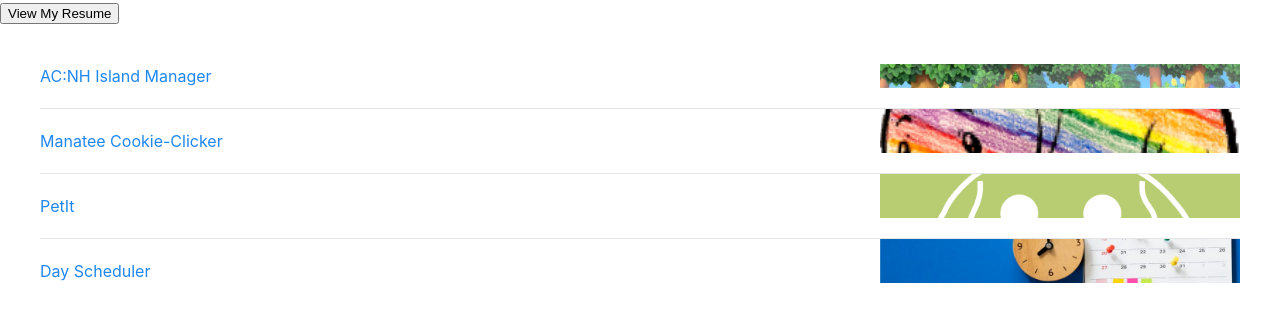
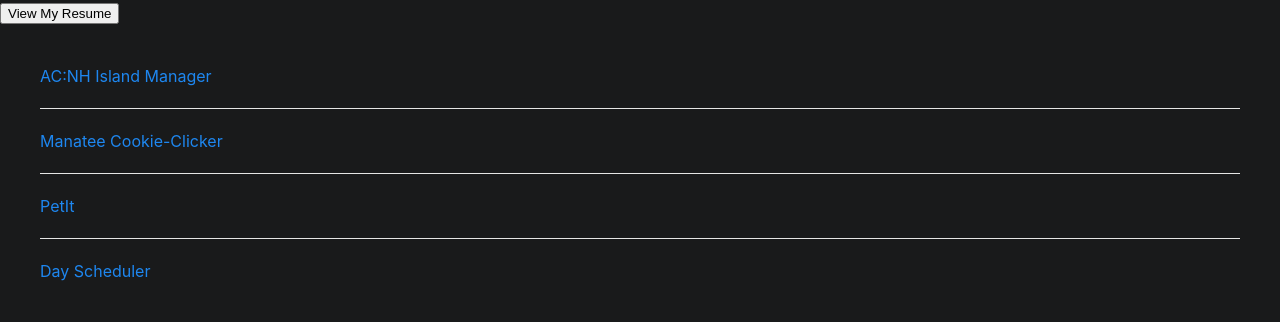
Before and after one commit to specsnstats/portfolio, a React (Create React App) app: page / in a window 1280 px wide. Shown: the top 322 px of the page. Built offline with nearby package versions, Linux system fonts and the light colour scheme.

Commit message:
finished with desktop styling for projectbox

```diff
--- a/package.json
+++ b/package.json
@@ -8,8 +8,9 @@
     "@testing-library/user-event": "^12.8.3",
     "react": "^17.0.2",
     "react-dom": "^17.0.2",
+    "react-markdown": "^7.1.1",
     "react-scripts": "4.0.3",
-    "uikit-react": "^3.1.3",
+    "uikit": "^3.9.4",
     "web-vitals": "^1.1.2"
   },
   "scripts": {
--- a/src/App.js
+++ b/src/App.js
@@ -4,7 +4,13 @@ import ResumeModal from "./ResumeModal";
 
 function App() {
   return (
-    <div>
+    <div
+      style={{
+        backgroundColor: "rgb(25,26,27)",
+        height: "1000px",
+        color: "white"
+      }}
+    >
       <ResumeModal />
       <ProjectBox />
     </div>
--- a/src/ProjectBox.js
+++ b/src/ProjectBox.js
@@ -3,57 +3,103 @@ import acnh from "./img/acnh.jpg"
 import rainbowManatee from "./img/rainbow-manatee.png"
 import scheduler from "./img/scheduler.jpg"
 import petit from "./img/petit.png";
+import ReactMarkdown from 'react-markdown'
+import reactMarkdown from "react-markdown";
+
 
 const projects = [
     {
         name: "AC:NH Island Manager",
         img: acnh,
         github: "https://github.com/Rallen4/project1-animal-crossing",
-        url: "",
-        description: "Animal Crossing: New Horizons Island Manager feeds info from an API and tracks user inputs with Local Storage, allowing them to filter and sort based off of desired results"
+        url: "https://rallen4.github.io/project1-animal-crossing/",
+        description: "Animal Crossing: New Horizons Island Manager feeds info from an API and tracks user inputs with Local Storage, allowing them to filter and sort based off of desired results. These results are then saved the next time you visit, and whenever you leave the website.",
+        contribution:"In this project, I was the Project Manager in a group with 3 other developers. My responsibilities also were fetching the API info, and displaying it in the table on the page, depending on the filters/categories that the user selected. I was also responsible for every time the user clicked on the box of a collectible, the local storage would update to reflect the user selection. I also provided support for other team members in the styling of the website.",
+        tech:"Javascript, HTML, CSS",
+        color:"#7DB0F2"
     },
     {
         name: "Manatee Cookie-Clicker",
         img: rainbowManatee,
         github: "https://github.com/POlsen-92/Manatee-Clicker",
         url: "https://manatee-clicker.herokuapp.com/",
-        description: ""
+        description: "A cookie clicker with a back-end server and database that keeps track of user scores and levels to display to a learderboard. Full login functionality (including the ability to update password/username), and integration of several technologies.",
+        contribution: "In this project, I was the Project Manager in a group with 3 other developers. My responsibilities in the project itself were handling the functionality of the cookie clicker, the upgrading/purchasing of manatees, the modal showing the name/role/img of the developers, and dealing with the Login/Logout functionality.",
+        tech:"JS, HTML, CSS, Handlebars",
+        color:"#B83D53"
     },
     {
         name: "PetIt",
         img: petit,
         github: "https://github.com/dimitermusic/petit-frontend",
         url: "https://petit-petfriendly.herokuapp.com/",
-        description: ""
+        description: "Website designed for User-Driven reviews on the pet-friendliness of establishments, both for a customer and a job POV. Fetches locations from google's API, and displays the information saved to the database that cooresponds to that specific location",
+        contribution:"In this project, I was the Project Manager in a group with 3 other developers. My responsibilities in the project itself were creating the page navigation and Login/Signup/Profile functionality. I was also in charge of grabbing the information from the database and displaying/formatting it correctly on the individual locations page, changing whether the location is a Job or an Establishment.",
+        tech:"JS, HTML, CSS, React",
+        color:"#BCCC74"
     },
     {
         name: "Day Scheduler",
         img: scheduler,
         github: "https://github.com/specsnstats/work-day-scheduler",
         url: "https://specsnstats.github.io/work-day-scheduler/",
-        description: ""
+        description: "Simple app that allows users to schedule their days from the hours of 9am to 5pm, then saving your information to Local Storage.",
+        contribution: "This was a solo project wherein I created the entire website from the CSS/Styling to the Javascript that runs the processes",
+        tech:"HTML, CSS, JS",
+        color:"#056BC2"
     }
 ];
 
 export default function ProjectBox() {
+
+    const techRender=(e)=>{
+        if(e.includes("Handlebars")){
+            return <div className="uk-flex uk-flex-center uk-flex-middle uk-margin-small-top">
+                <ReactMarkdown className="uk-margin-small-right">![CSS3](https://img.shields.io/badge/css3-%231572B6.svg?style=for-the-badge&logo=css3&logoColor=white)</ReactMarkdown>
+                <ReactMarkdown className="uk-margin-small-right">![JavaScript](https://img.shields.io/badge/javascript-%23323330.svg?style=for-the-badge&logo=javascript&logoColor=%23F7DF1E)</ReactMarkdown>
+                <ReactMarkdown className="uk-margin-small-right">![HTML5](https://img.shields.io/badge/html5-%23E34F26.svg?style=for-the-badge&logo=html5&logoColor=white)</ReactMarkdown>
+                <ReactMarkdown className="uk-margin-small-right">![HandlebarsJS](https://img.shields.io/badge/Handlebars.js-orange?logo=handlebars.js&logoColor=black&style=for-the-badge)</ReactMarkdown>
+                </div>
+
+        } else if (e.includes("React")){
+            return <div className="uk-flex uk-flex-center uk-flex-middle uk-margin-small-top">
+                <ReactMarkdown className="uk-margin-small-right">![CSS3](https://img.shields.io/badge/css3-%231572B6.svg?style=for-the-badge&logo=css3&logoColor=white)</ReactMarkdown>
+                <ReactMarkdown className="uk-margin-small-right">![JavaScript](https://img.shields.io/badge/javascript-%23323330.svg?style=for-the-badge&logo=javascript&logoColor=%23F7DF1E)</ReactMarkdown>
+                <ReactMarkdown className="uk-margin-small-right">![HTML5](https://img.shields.io/badge/html5-%23E34F26.svg?style=for-the-badge&logo=html5&logoColor=white)</ReactMarkdown>
+                <ReactMarkdown className="uk-margin-small-right">![React](https://img.shields.io/badge/react-%2320232a.svg?style=for-the-badge&logo=react&logoColor=%2361DAFB)</ReactMarkdown>
+                <ReactMarkdown className="uk-margin-small-right">![Redux](https://img.shields.io/badge/redux-%23593d88.svg?style=for-the-badge&logo=redux&logoColor=white)</ReactMarkdown>
+                </div>
+        } else {
+            return <div className="uk-flex uk-flex-center uk-flex-middle uk-margin-small-top">
+                <ReactMarkdown className="uk-margin-small-right">![CSS3](https://img.shields.io/badge/css3-%231572B6.svg?style=for-the-badge&logo=css3&logoColor=white)</ReactMarkdown>
+                <ReactMarkdown className="uk-margin-small-right">![JavaScript](https://img.shields.io/badge/javascript-%23323330.svg?style=for-the-badge&logo=javascript&logoColor=%23F7DF1E)</ReactMarkdown>
+                <ReactMarkdown className="uk-margin-small-right">![HTML5](https://img.shields.io/badge/html5-%23E34F26.svg?style=for-the-badge&logo=html5&logoColor=white)</ReactMarkdown>
+                </div>
+        }
+    }
 
     return (
         <div>
             <ul className="uk-list-divider uk-margin-medium-left uk-margin-medium-right uk-margin-medium-top uk-list-large" uk-accordion="true">
 
                 {projects.map((project) => (
-                    <li style={{
-                        backgroundImage: "url(" + project.img + ")",
-                        backgroundPosition: "right",
-                        backgroundRepeat: "no-repeat",
-                        backgroundSize: "30%"
-                    }}
-                        key={project.name}>
+                    <li key={project.name}>
                         <a className="uk-accordion-title" href="#">{project.name}</a>
-                        <div className="uk-accordion-content">
-                            <a className="uk-margin-medium-right uk-margin-medium-left" href={project.github} rel="noreferrer" target="_blank">Github Repo</a>
-                            <a href={project.url} rel="noreferrer" target="_blank">Live Website</a>
-                            <div>{project.description}</div>
+                        <div className="uk-accordion-content uk-flex">
+                            <div style={{width: "70%"}}>
+                                <a className="uk-margin-medium-right uk-margin-medium-left" href={project.github} rel="noreferrer" target="_blank">Github Repo</a>
+                                <a href={project.url} rel="noreferrer" target="_blank">Live Website</a>
+                                <div className="uk-margin-small-top" style={{textDecoration:"underline"}}>Project Description</div>
+                                <div>{project.description}</div>
+                                <br/>
+                                <div style={{textDecoration:"underline"}}>Project Contribution</div>
+                                <div>{project.contribution}</div>
+                                <br/>
+                                <div>{techRender(project.tech)}</div>
+                            </div>
+                            <div className="uk-flex-box">
+                                <img className="uk-flex-center" src={project.img} style={{height:"auto"}}/>
+                            </div>
                         </div>
                     </li>
                 ))}
```
Also changed, not shown: src/img/acnh.jpg, 1 other file (tests, documents, lock files or other folders).
